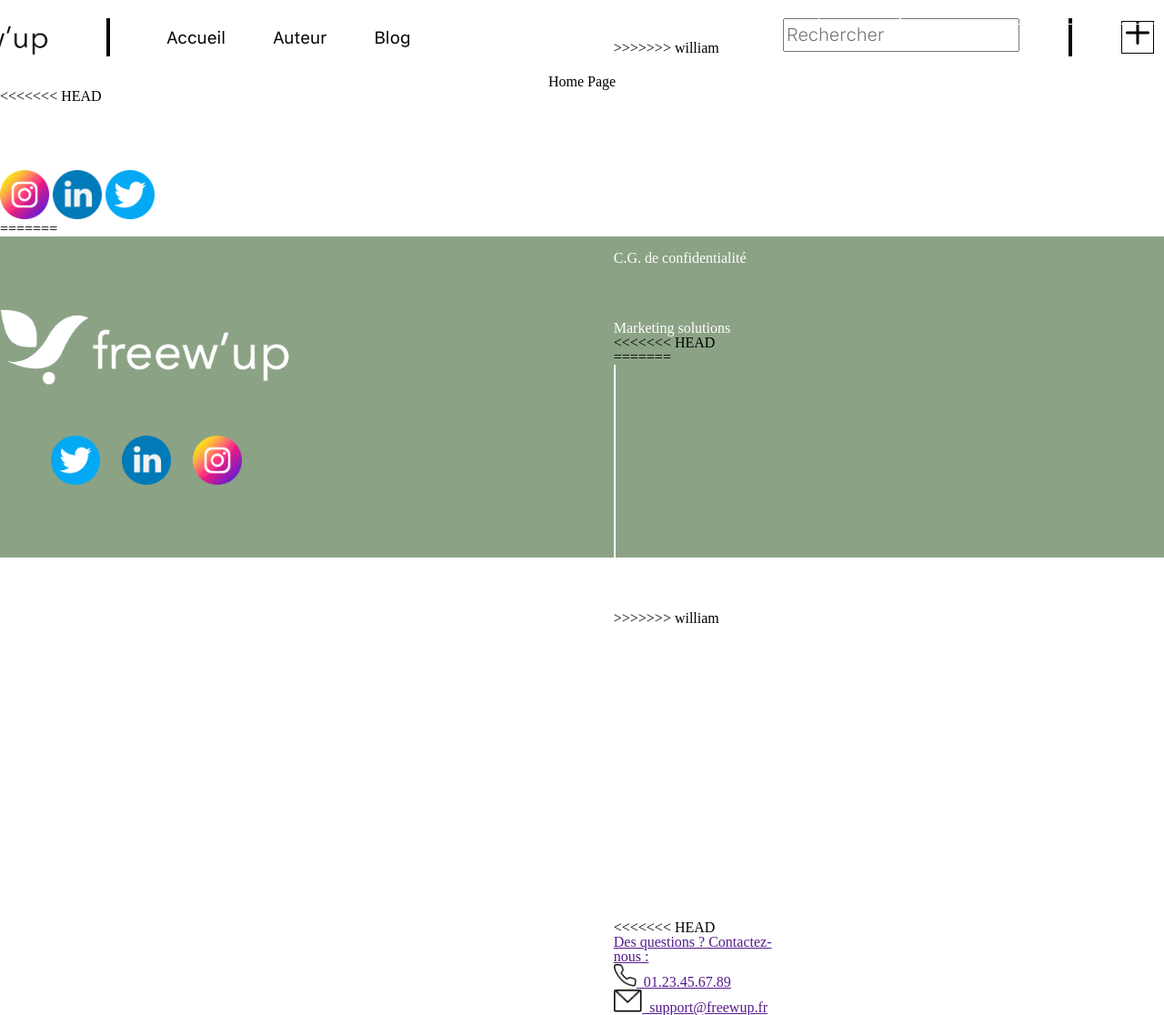
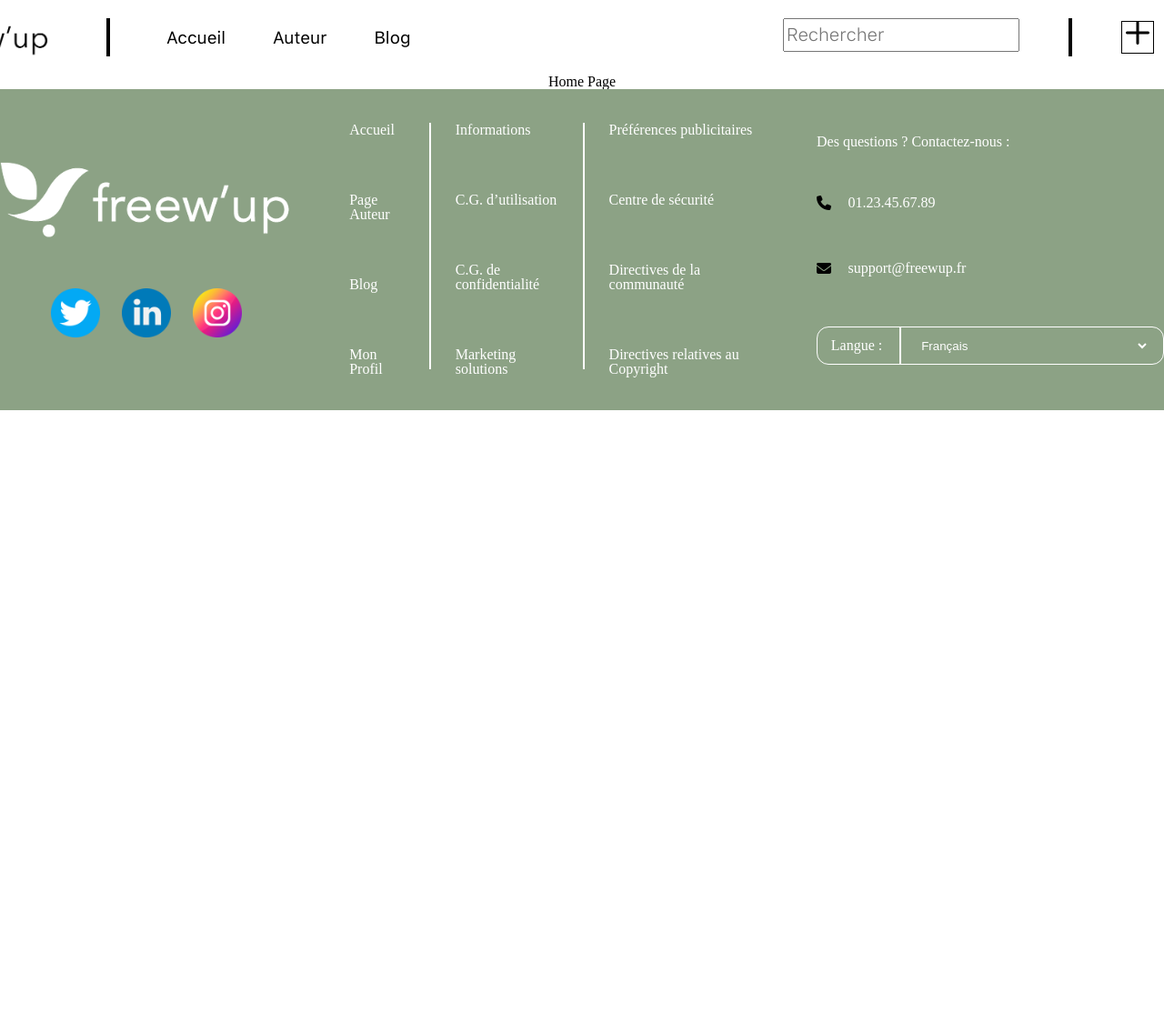
Before and after one commit to Watshy1/Freewup, a PHP site: template src/View/main/home.html.twig in a window 1280 px wide; the page is wider, and only the part inside the window is pictured. Shown: that part at 91% size. After the commit the page ends 451 px from the top of that part, so only its background shows below. Run offline with PHP 8.4, Linux system fonts and the light colour scheme; the template is opened without the code that fills it, so the values that code supplies are empty; some libraries are stand-ins or nearby versions.

Commit message:
correct bug

```diff
--- a/src/View/main/base.html.twig
+++ b/src/View/main/base.html.twig
@@ -52,21 +52,6 @@
     </div>
     {% block main %}{% endblock %}
     <footer>
-<<<<<<< HEAD
-        <div class="footer-top">
-
-            <div class="left">
-                <div class="logo"><img src="assets/images/ConnexionRegisterPage/logo-freewup-white.png" alt="logo Freew'up" height="70px"></div>
-                <div class="socials-medias">
-                    <img src="assets/images/socials-networks/instagram.png" height="54px"/>
-                    <img src="assets/images/socials-networks/linkedin.png" height="54px"/>
-                    <img src="assets/images/socials-networks/twitter.png" height="54px"/>
-                </div>
-            </div>
-
-            <div class="middle">
-                <div class="content-left">
-=======
         <div class="footer_top">
             <div class="footer_top_media">
                 <img src="assets/images/main/logo-freewup-white.png" alt="logo_freewup">
@@ -78,48 +63,26 @@
             </div>
             <div class="footer_top_link">
                 <div class="footer_top_link_block">
->>>>>>> william
                     <a href="">Accueil</a>
                     <a href="">Page Auteur</a>
                     <a href="">Blog</a>
                     <a href="">Mon Profil</a>
                 </div>
-<<<<<<< HEAD
-                <div class="bar"></div>
-                <div class="content-middle">
-=======
                 <div class="footer_top_link_separator"></div>
                 <div class="footer_top_link_block">
->>>>>>> william
                     <a href="">Informations</a>
                     <a href="">C.G. d’utilisation</a>
                     <a href="">C.G. de confidentialité</a>
                     <a href="">Marketing solutions</a>
                 </div>
-<<<<<<< HEAD
-                <div class="bar"></div>
-                <div class="content-right">
-=======
                 <div class="footer_top_link_separator"></div>
                 <div class="footer_top_link_block">
->>>>>>> william
                     <a href="">Préférences publicitaires</a>
                     <a href="">Centre de sécurité</a>
                     <a href="">Directives de la communauté</a>
                     <a href="">Directives relatives au Copyright</a>
                 </div>
             </div>
-<<<<<<< HEAD
-
-            <div class="right">
-                <a href="">Des questions ? Contactez-nous :</a>
-                <div class="number"><img src="assets/images/footer/phone.png" height="25px"><a href="">&nbsp; 01.23.45.67.89</a></div>
-                <div class="email"><img src="assets/images/footer/letter.png" height="25px"><a href="">&nbsp; support@freewup.fr</a></div>
-            </div>
-
-        </div>
-        <div class="footer-down">
-=======
             <div class="footer_top_info">
                 <p>Des questions ? Contactez-nous :</p>
                 <div>
@@ -140,7 +103,6 @@
             </div>
         </div>
         <div class="footer_bottom">
->>>>>>> william
             <p>&copy; Freew’up Corporation, 2022 - Tous droits réservés</p>
         </div>
     </footer>
```
